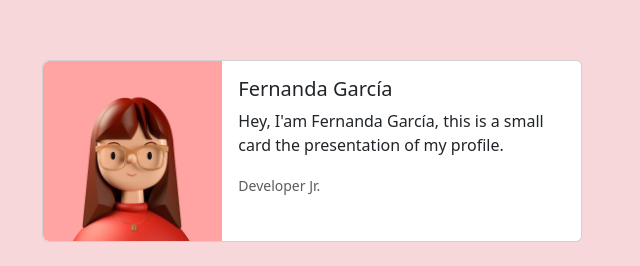
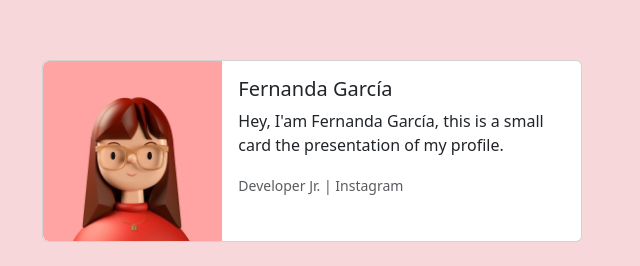
Before and after one commit to MaferGH/mini-challenge, a plain HTML site: page index.html in a window 1280 px wide. Shown: the part 257-523 px from the top of the page, 328-968 px from the left. Drawn offline with nearby package versions, Linux system fonts and the light colour scheme.

Commit message:
Se agrega perfil de instagram

```diff
--- a/index.html
+++ b/index.html
@@ -22,7 +22,7 @@
                     <div class="card-body">
                         <h5 class="card-title">Fernanda García</h5>
                         <p class="card-text">Hey, I'am Fernanda García, this is a small card the presentation of my profile.</p>
-                        <p class="card-text"><small class="text-body-secondary">Developer Jr.</small></p>
+                        <p class="card-text"><small class="text-body-secondary">Developer Jr. | <a href="https://www.instagram.com/maff.dev/" style="color: inherit; text-decoration: none;">Instagram</a></small></p>
                     </div>
                 </div>
         </div>
```
